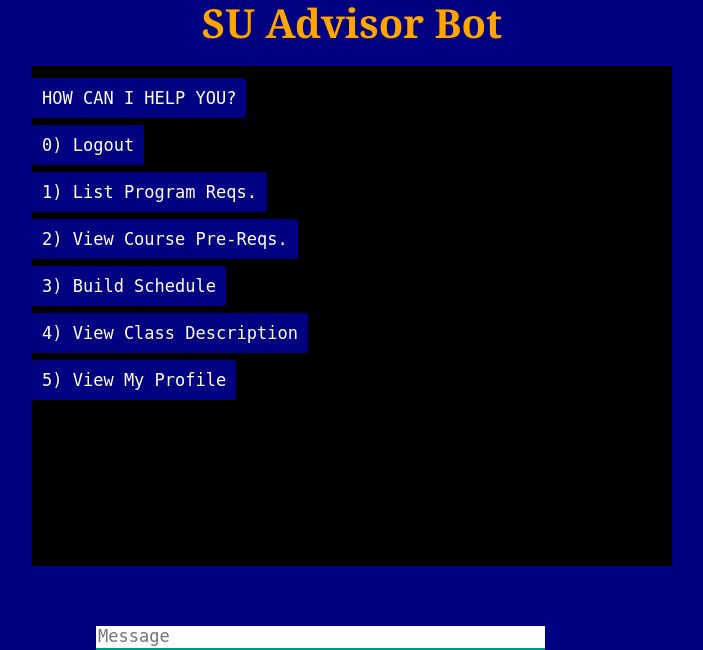
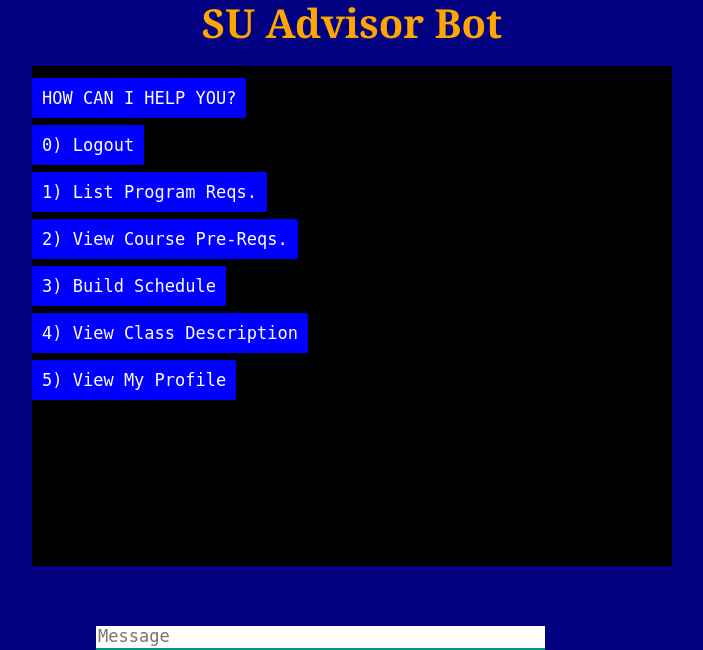
Before and after one commit to mayzerrz76/AcademicAdvisorChatbot, a Flask app: page / in a window 1280 px wide. Shown: the top 650 px of the page, without its empty margins (288-991 px from the left). Run offline with Flask 2, Linux system fonts and the light colour scheme.

Commit message:
pretty :)

```diff
--- a/static/style.css
+++ b/static/style.css
@@ -109,7 +109,7 @@ p {
 }
 
 .userText span {
-    background-color: #009688;
+    background-color: darkorange;
     padding: 10px;
     border-radius: 2px;
 }
@@ -123,7 +123,7 @@ p {
 }
 
 .botText span {
-    background-color: navy;
+    background-color: blue;
     padding: 10px;
     border-radius: 2px;
 }
```
Also changed, not shown: static/index.js (line endings or trailing spaces).
